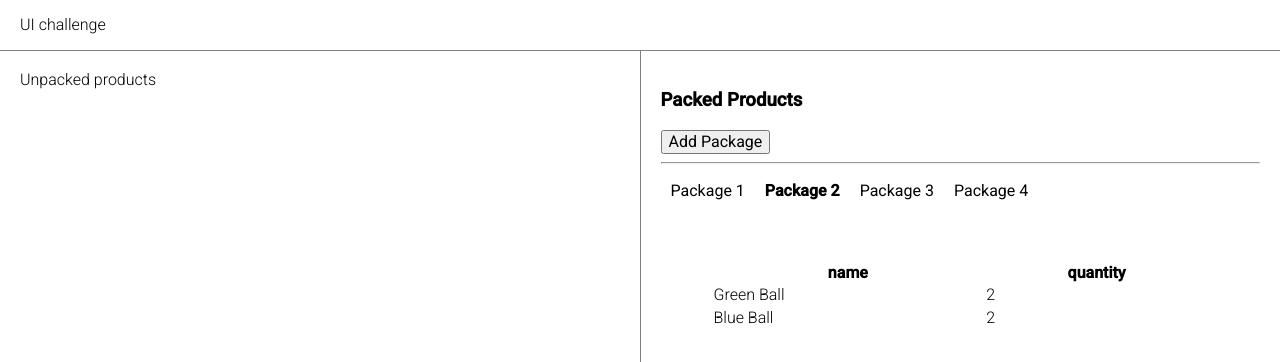
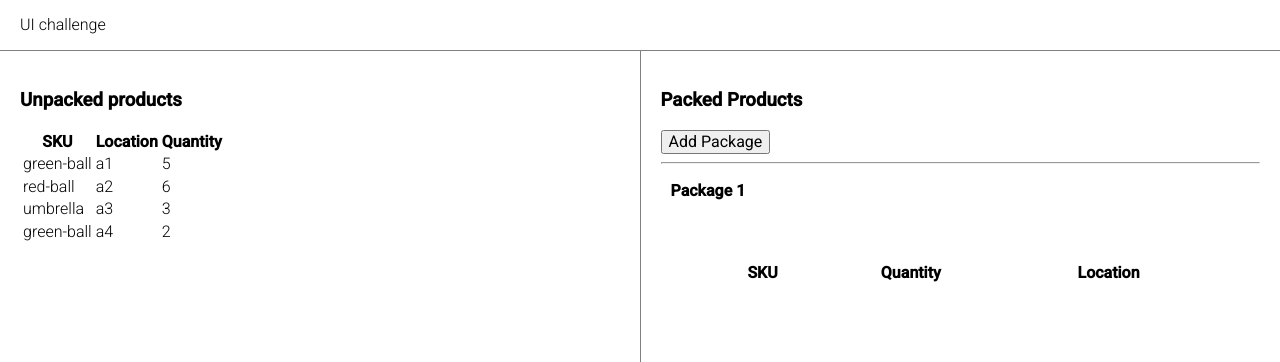
Before and after one commit to jl-casella/UIchallenge_karol, a Next.js app: page / in a window 1280 px wide. Both pictures are taken after a click on the button "Add Package". Shown: the top 362 px of the page. Built offline with nearby package versions, Linux system fonts and the light colour scheme.

Commit message:
Add logic to manage products and packages

```diff
--- a/babel.config.js
+++ b/babel.config.js
@@ -17,7 +17,10 @@ const custom = declare(api => {
           root: ['.'],
           alias: {
             pages: path.join(__dirname, './src/pages'),
-            components: path.join(__dirname, './src/components')
+            components: path.join(__dirname, './src/components'),
+            services: path.join(__dirname, './src/services'),
+            types: path.join(__dirname, './src/types'),
+            hooks: path.join(__dirname, './src/hooks')
           }
         }
       ]
--- a/src/components/Packages/PackageContent/index.js
+++ b/src/components/Packages/PackageContent/index.js
@@ -1,33 +1,49 @@
+import PropTypes from 'prop-types'
 import React from 'react'
 import styled from 'styled-components'
-// import PropTypes from 'prop-types'
+
+import { Product } from 'types/Packages'
 
 const PackageContentList = styled.table`
   padding: 50px;
   width: 100%;
 `
 
-const PackageContent = () => (
+const PackageContent = ({
+  packageId,
+  products,
+  onRemoveProductFromPackage
+}) => (
   <PackageContentList>
     <thead>
       <tr>
-        <th>name</th>
-        <th>quantity</th>
+        <th>SKU</th>
+        <th>Quantity</th>
+        <th>Location</th>
       </tr>
     </thead>
 
     <tbody>
-      <tr>
-        <td>Green Ball</td>
-        <td>2</td>
-      </tr>
-
-      <tr>
-        <td>Blue Ball</td>
-        <td>2</td>
-      </tr>
+      {products.map(p => {
+        return (
+          <tr
+            key={p.id}
+            onClick={() => onRemoveProductFromPackage(p.id, packageId)}
+          >
+            <td>{p.sku}</td>
+            <td>{p.quantity}</td>
+            <td>{p.location}</td>
+          </tr>
+        )
+      })}
     </tbody>
   </PackageContentList>
 )
 
+PackageContent.propTypes = {
+  packageId: PropTypes.number.isRequired,
+  products: PropTypes.arrayOf(Product).isRequired,
+  onRemoveProductFromPackage: PropTypes.func.isRequired
+}
+
 export default PackageContent
--- a/src/components/Packages/PackageTab/index.js
+++ b/src/components/Packages/PackageTab/index.js
@@ -8,15 +8,16 @@ const PackageTabContainer = styled.div`
   font-weight: ${props => (props.active ? 'bold' : 'normal')};
 `
 
-const PackageTab = ({ number, active }) => (
-  <PackageTabContainer active={active}>
+const PackageTab = ({ number, active, onClick }) => (
+  <PackageTabContainer active={active} onClick={onClick}>
     <a>Package {number}</a>
   </PackageTabContainer>
 )
 
 PackageTab.propTypes = {
   number: PropTypes.number.isRequired,
-  active: PropTypes.bool
+  active: PropTypes.bool,
+  onClick: PropTypes.func.isRequired
 }
 
 export default PackageTab
--- a/src/components/Packages/PackagesPanel/index.js
+++ b/src/components/Packages/PackagesPanel/index.js
@@ -1,25 +1,53 @@
+import PropTypes from 'prop-types'
 import React from 'react'
 import styled from 'styled-components'
 
 import PackageContent from '../PackageContent'
 import PackageTab from '../PackageTab'
+import { Package } from 'types/Packages'
 
 const PackagesSectionContainer = styled.header`
   width: 50%;
   padding: 20px;
 `
 
-const PackagesPanel = () => (
+const PackagesPanel = ({
+  packages,
+  onAddPackage,
+  activePackageId,
+  setActivePackageId,
+  removeProductFromPackage
+}) => (
   <PackagesSectionContainer>
     <h3>Packed Products</h3>
-    <button>Add Package</button>
+    <button onClick={onAddPackage}>Add Package</button>
     <hr />
-    <PackageTab number={1} />
-    <PackageTab active number={2} />
-    <PackageTab number={3} />
-    <PackageTab number={4} />
-    <PackageContent />
+    {packages.map((_, i) => {
+      return (
+        <PackageTab
+          key={i}
+          number={i + 1}
+          active={i === activePackageId}
+          onClick={() => setActivePackageId(i)}
+        />
+      )
+    })}
+    {activePackageId < packages.length && (
+      <PackageContent
+        packageId={activePackageId}
+        products={packages[activePackageId].items}
+        onRemoveProductFromPackage={removeProductFromPackage}
+      />
+    )}
   </PackagesSectionContainer>
 )
 
+PackagesPanel.propTypes = {
+  packages: PropTypes.arrayOf(Package).isRequired,
+  onAddPackage: PropTypes.func.isRequired,
+  activePackageId: PropTypes.number,
+  setActivePackageId: PropTypes.func.isRequired,
+  removeProductFromPackage: PropTypes.func.isRequired
+}
+
 export default PackagesPanel
--- a/src/components/Packages/UnpackedProductsList/index.js
+++ b/src/components/Packages/UnpackedProductsList/index.js
@@ -1,5 +1,8 @@
+import PropTypes from 'prop-types'
 import React from 'react'
 import styled from 'styled-components'
+
+import { Product } from 'types/Packages'
 
 const UnpackedProductsTableContainer = styled.header`
   width: 50%;
@@ -7,10 +10,35 @@ const UnpackedProductsTableContainer = styled.header`
   border-right: 1px solid grey;
 `
 
-const UnpackedProductsList = () => (
+const UnpackedProductsList = ({ items, onRemoveProduct }) => (
   <UnpackedProductsTableContainer>
-    Unpacked products
+    <h3>Unpacked products</h3>
+    <table>
+      <thead>
+        <tr>
+          <th>SKU</th>
+          <th>Location</th>
+          <th>Quantity</th>
+        </tr>
+      </thead>
+      <tbody>
+        {items.map(i => {
+          return (
+            <tr key={i.id} onClick={() => onRemoveProduct(i.id)}>
+              <td>{i.sku}</td>
+              <td>{i.location}</td>
+              <td>{i.quantity}</td>
+            </tr>
+          )
+        })}
+      </tbody>
+    </table>
   </UnpackedProductsTableContainer>
 )
 
+UnpackedProductsList.propTypes = {
+  items: PropTypes.arrayOf(Product).isRequired,
+  onRemoveProduct: PropTypes.func.isRequired
+}
+
 export default UnpackedProductsList
--- /dev/null
+++ b/src/hooks/Packages/usePackageManager.js
@@ -0,0 +1,69 @@
+import React from 'react'
+
+const usePackageManager = () => {
+  const [packages, setPackages] = React.useState([])
+  const [activePackageId, setActivePackageId] = React.useState(undefined)
+
+  const addPackage = React.useCallback(() => {
+    setActivePackageId(packages.length)
+    setPackages([...packages, { items: [] }])
+  }, [packages])
+
+  const updatePackage = React.useCallback((packageId, newContent) => {
+    setPackages(
+      packages.map((p, i) =>
+        i === packageId ? { ...p, items: newContent } : p
+      )
+    )
+  })
+
+  const addProductToPackage = React.useCallback(
+    (product, packageId) => {
+      const packageToUpdate = packages[packageId]
+
+      if (packageToUpdate) {
+        const newPackageContent = packageToUpdate.items.find(
+          i => i.id === product.id
+        )
+          ? packageToUpdate.items.map(i =>
+              i.id === product.id ? { ...i, quantity: i.quantity + 1 } : i
+            )
+          : [...packageToUpdate.items, { ...product, quantity: 1 }]
+
+        updatePackage(packageId, newPackageContent)
+      }
+    },
+    [packages]
+  )
+
+  const removeProductFromPackage = React.useCallback(
+    (productId, packageId) => {
+      const packageToUpdate = packages[packageId]
+      const productToRemove =
+        packageToUpdate && packageToUpdate.items.find(i => i.id === productId)
+
+      if (productToRemove) {
+        const newPackageContent =
+          productToRemove.quantity === 1
+            ? packageToUpdate.items.filter(i => i.id !== productId)
+            : packageToUpdate.items.map(i =>
+                i.id === productId ? { ...i, quantity: i.quantity - 1 } : i
+              )
+
+        updatePackage(packageId, newPackageContent)
+      }
+    },
+    [packages]
+  )
+
+  return {
+    packages,
+    activePackageId,
+    setActivePackageId,
+    addPackage,
+    addProductToPackage,
+    removeProductFromPackage
+  }
+}
+
+export default usePackageManager
--- /dev/null
+++ b/src/hooks/Packages/useProductManager.js
@@ -0,0 +1,44 @@
+import React from 'react'
+
+const useProductManager = unpackedProducts => {
+  const [products, setProducts] = React.useState(unpackedProducts)
+
+  const addProduct = React.useCallback(
+    product => {
+      const newProductsList = products.find(p => p.id === product.id)
+        ? products.map(p =>
+            p.id === product.id ? { ...p, quantity: p.quantity + 1 } : p
+          )
+        : [...products, { ...product, quantity: 1 }]
+
+      setProducts(newProductsList)
+    },
+    [products]
+  )
+
+  const removeProduct = React.useCallback(
+    productId => {
+      const productToRemove = products.find(p => p.id === productId)
+
+      if (productToRemove) {
+        const newProductsList =
+          productToRemove.quantity === 1
+            ? products.filter(p => p.id !== productId)
+            : products.map(p =>
+                p.id === productId ? { ...p, quantity: p.quantity - 1 } : p
+              )
+
+        setProducts(newProductsList)
+      }
+    },
+    [products]
+  )
+
+  return {
+    products,
+    addProduct,
+    removeProduct
+  }
+}
+
+export default useProductManager
--- a/src/pages/index.js
+++ b/src/pages/index.js
@@ -1,13 +1,42 @@
+import PropTypes from 'prop-types'
 import React from 'react'
 
+import { getUnpackedProducts } from 'services/api'
+import PackagesPanel from 'components/Packages/PackagesPanel'
 import UnpackedProductsList from 'components/Packages/UnpackedProductsList'
-import PackagesPanel from 'components/Packages/PackagesPanel'
+import useProductManager from 'hooks/Packages/useProductManager'
+import usePackageManager from 'hooks/Packages/usePackageManager'
 
-const Index = () => (
-  <>
-    <UnpackedProductsList />
-    <PackagesPanel />
-  </>
-)
+const Index = ({ unpackedProducts }) => {
+  const productManagerInterface = useProductManager(unpackedProducts)
+  const packageManagerInterface = usePackageManager()
+
+  return (
+    <>
+      <UnpackedProductsList
+        items={productManagerInterface.products}
+        onRemoveProduct={productManagerInterface.removeProduct}
+      />
+      <PackagesPanel
+        packages={packageManagerInterface.packages}
+        onAddPackage={packageManagerInterface.addPackage}
+        activePackageId={packageManagerInterface.activePackageId}
+        setActivePackageId={packageManagerInterface.setActivePackageId}
+        removeProductFromPackage={
+          packageManagerInterface.removeProductFromPackage
+        }
+      />
+    </>
+  )
+}
+
+Index.propTypes = {
+  unpackedProducts: PropTypes.arrayOf(PropTypes.object.isRequired).isRequired
+}
+
+Index.getInitialProps = async () => {
+  const unpackedProducts = await getUnpackedProducts()
+  return { unpackedProducts }
+}
 
 export default Index
--- a/src/services/api/index.js
+++ b/src/services/api/index.js
@@ -31,8 +31,10 @@ const mockedProductsResponse = [
   }
 ]
 
-const getProducts = new Promise(resolve => {
-  withMockedDelay(resolve, mockedProductsResponse)
-})
+const getUnpackedProducts = () => {
+  return new Promise(resolve => {
+    withMockedDelay(resolve, mockedProductsResponse)
+  })
+}
 
-export { getProducts }
+export { getUnpackedProducts }
--- /dev/null
+++ b/src/types/Packages.js
@@ -0,0 +1,14 @@
+import PropTypes from 'prop-types'
+
+const Product = PropTypes.exact({
+  id: PropTypes.number,
+  quantity: PropTypes.number,
+  sku: PropTypes.string,
+  location: PropTypes.string
+})
+
+const Package = PropTypes.exact({
+  items: PropTypes.arrayOf(Product)
+})
+
+export { Product, Package }
```
